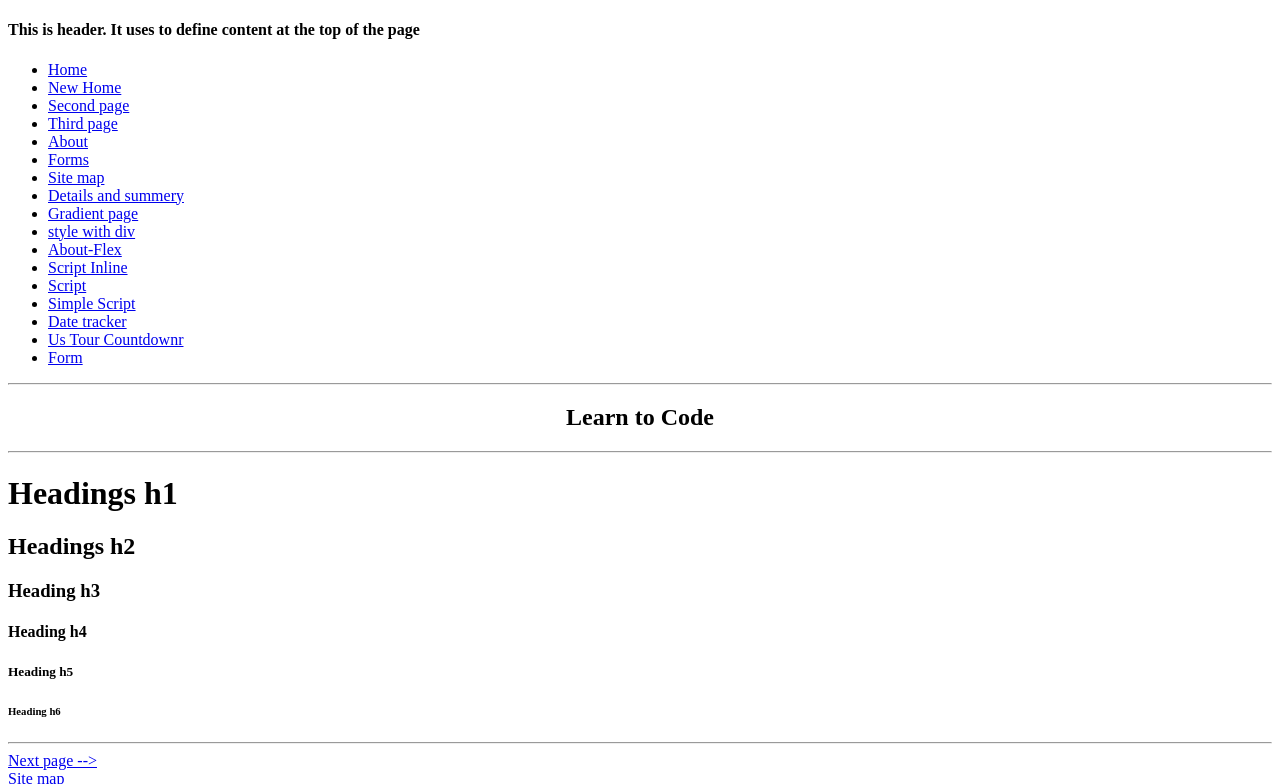
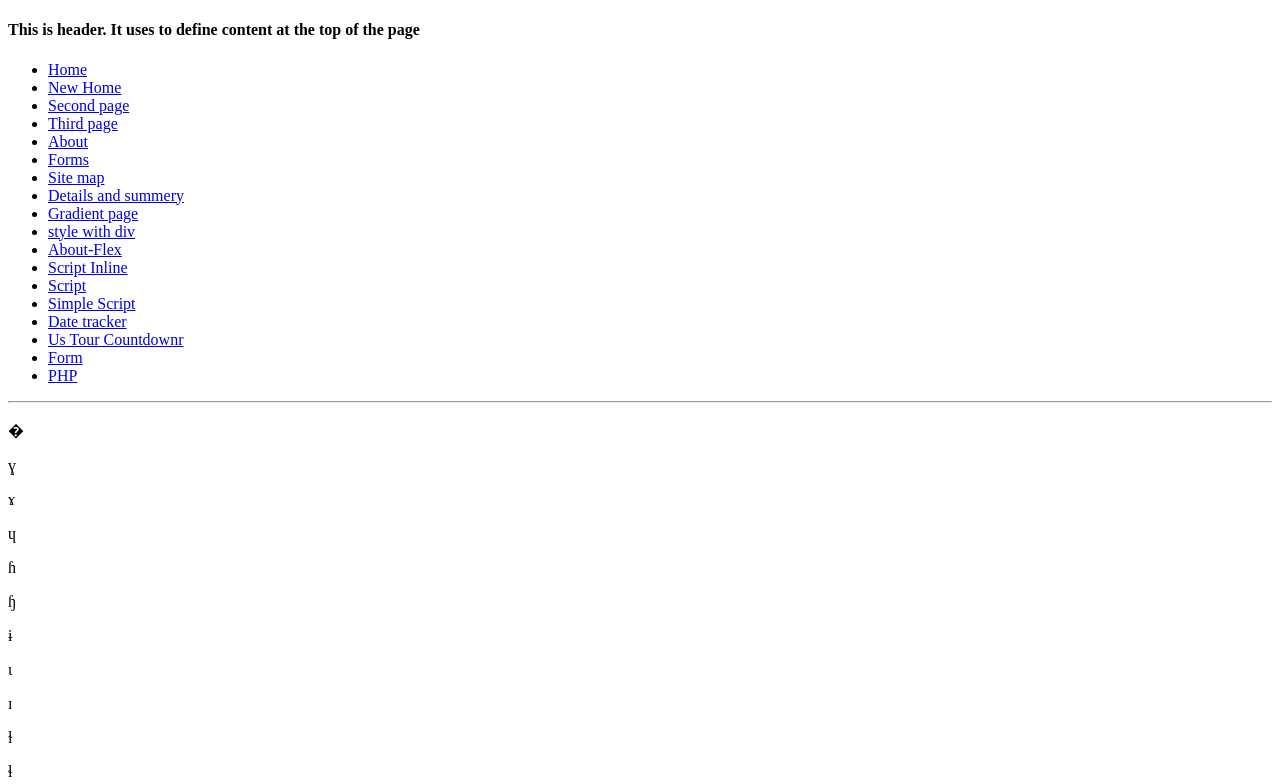
Before and after one commit to SamuelRoen/Code, a plain HTML site: page index.html in a window 1280 px wide. Shown: the top 784 px of the page. Drawn offline with Linux system fonts and the light colour scheme.

Commit message:
Update alram

```diff
--- a/index.html
+++ b/index.html
@@ -24,11 +24,23 @@
                     <li><a href="date_tracker.html">Date tracker</a></li>
                     <li><a href="US-tour-countdown.html">Us Tour Countdownr</a></li>
                     <li><a href="Form.html">Form</a></li>
+                    <li><a href="php.html">PHP</a></li>
                  </ul>
             </nav>
             <hr>
         </header>
     </div>
+    <p>&#0;</p>
+<p>&#611;</p>
+<p>&#612;</p>
+<p>&#613;</p>
+<p>&#614;</p>
+<p>&#615;</p>
+<p>&#616;</p>
+<p>&#617;</p>
+<p>&#618;</p>
+<p>&#619;</p>
+<p>&#620;</p>
     <div>
         <h2><center>Learn to Code</center></h2>
         <hr>
```
Also changed, not shown: US-tour-countdown.html (+1 -0 lines), php.html (added, +20 -0 lines).
